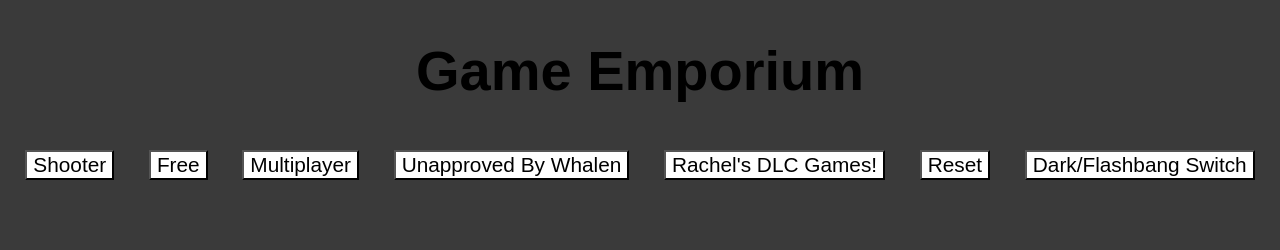
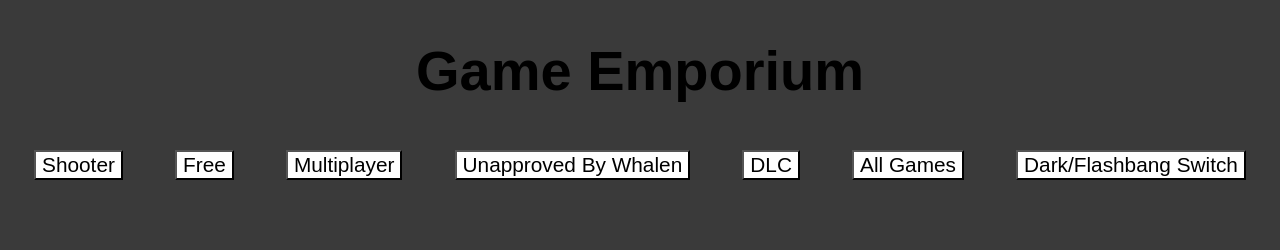
Before and after one commit to staten-island-tech/vite-project-d8b2896a-rylan-geykhman, a website built with Vite: page project/index.html in a window 1280 px wide. Shown: the top 250 px of the page. Built offline with nearby package versions, Linux system fonts and the light colour scheme; a web font is replaced by a local one.

Commit message:
final project w/ new code

```diff
--- a/project/index.html
+++ b/project/index.html
@@ -21,9 +21,9 @@
     <button id="freeButton" class="button">Free</button>
     <button id="multiplayerButton" class="button">Multiplayer</button>
     <button id="whalenButton" class="button">Unapproved By Whalen</button>
-    <button id="DLCButton" class="button">Rachel's DLC Games!</button>
-    <button id="resetButton" class="button">Reset</button>
-    <button id="modeSwitch" class="button">Dark/Flashbang Switch</button>
+    <button id="DLCButton" class="button">DLC</button>
+    <button id="resetButton" class="button">All Games</button>
+    <button id="modeSwitch" class="themeButton">Dark/Flashbang Switch</button>
   </div>
   <div class="cardlist" id="container">
 
--- a/project/js/games.js
+++ b/project/js/games.js
@@ -1,7 +1,7 @@
 const data = [
     {
         name: "Counter-Strike 2",
-        types: ["Shooter", "Free", "Multiplayer", "Approved By Whalen"],
+        types: ["All Games", "Shooter", "Free", "Multiplayer", "Approved By Whalen"],
         price: "Free",
         picture: "https://steamcdn-a.akamaihd.net/steam/apps/730/capsule_616x353.jpg",
         multiplayer: true,
@@ -10,7 +10,7 @@ const data = [
     },
     {
         name: "Fortnite",
-        types: ["Battle Royale", "Shooter", "Multiplayer", "Free", "Approved By Whalen"],
+        types: ["All Games", "Battle Royale", "Shooter", "Multiplayer", "Free", "Approved By Whalen"],
         picture: "https://th.bing.com/th/id/OIP.88XiV74jWk0bNFfAlwMovQHaEK?w=312&h=180&c=7&r=0&o=5&pid=1.7",
         multiplayer: true,
         price: "Free",
@@ -19,7 +19,7 @@ const data = [
     },
     {
         name: "One Piece: Odyssey",
-        types: ["Open-World", "RPG", "Anime", "DLC", "Unapproved By Whalen"],
+        types: ["All Games", "Open-World", "RPG", "Anime", "DLC", "Unapproved By Whalen"],
         picture: "https://th.bing.com/th/id/OIP.l0dQ_J-83PBWJSGUJgGcFAHaEL?w=292&h=180&c=7&r=0&o=5&pid=1.7",
         multiplayer: false,
         price: "$59.99",
@@ -28,7 +28,7 @@ const data = [
     },
     {
         name: "Genshin Impact",
-        types: ["Open-World", "RPG", "Gacha", "Free", "Unapproved By Whalen"],
+        types: ["All Games", "Open-World", "RPG", "Gacha", "Free", "Unapproved By Whalen"],
         picture: "https://th.bing.com/th/id/OIP.6UyAX3A4Rtf-Y4S_jvUYVgHaEK?w=303&h=180&c=7&r=0&o=5&pid=1.7",
         multiplayer: true,
         price: "Free (Social Status)",
@@ -37,7 +37,7 @@ const data = [
     },
     {
         name: "Minecraft",
-        types: ["Open-World", "Adventure", "Multiplayer", "DLC", "Approved By Whalen"],
+        types: ["All Games", "Open-World", "Adventure", "Multiplayer", "DLC", "Approved By Whalen"],
         picture: "https://th.bing.com/th/id/OIP.81usBOaz0sLSdWXI2b6XTAHaEK?w=249&h=180&c=7&r=0&o=5&pid=1.7",
         multiplayer: true,
         price: "$29.99",
@@ -46,7 +46,7 @@ const data = [
     },
     {
         name: "Cuphead",
-        types: ["Platformer", "Shooter", "Multiplayer", "DLC", "Approved By Whalen"],
+        types: ["All Games", "Platformer", "Shooter", "Multiplayer", "DLC", "Approved By Whalen"],
         picture: "https://th.bing.com/th/id/OIP.Gnzb6RfpoDPjwleU44OaLgHaEK?w=302&h=180&c=7&r=0&o=5&pid=1.7",
         multiplayer: true,
         price: "$19.99",
@@ -55,7 +55,7 @@ const data = [
     },
     {
         name: "Raft",
-        types: ["Open-World", "Adventure", "Multiplayer", "DLC", "Approved By Whalen"],
+        types: ["All Games","Open-World", "Adventure", "Multiplayer", "DLC", "Approved By Whalen"],
         picture: "https://th.bing.com/th/id/OIP.muY-qbKVWuAHYkBCSeH-EQFNC7?w=302&h=180&c=7&r=0&o=5&pid=1.7",
         multiplayer: true,
         price: "$59.99",
@@ -64,7 +64,7 @@ const data = [
     },
     {
         name: "Sea of Thieves",
-        types: ["Open-World", "Adventure", "Action", "Multiplayer", "DLC", "Approved By Whalen"],
+        types: ["All Games", "Open-World", "Adventure", "Action", "Multiplayer", "DLC", "Approved By Whalen"],
         picture: "https://th.bing.com/th/id/OIP.Am8XR4OwSH_TZZbTd8yaawHaEG?w=296&h=180&c=7&r=0&o=5&pid=1.7",
         multiplayer: true,
         price: "$59.99",
@@ -73,7 +73,7 @@ const data = [
     },
     {
         name: "League of Legends",
-        types: ["MOBA", "Versus", "Multiplayer", "DLC", "Unapproved By Whalen"],
+        types: ["All Games", "MOBA", "Versus", "Multiplayer", "DLC", "Unapproved By Whalen"],
         picture: "https://th.bing.com/th/id/OIP._I4jbvQ3-EPxo7S-Wts2JAHaEK?w=277&h=180&c=7&r=0&o=5&pid=1.7",
         multiplayer: true,
         price: "Free (Sanity + Unsanitary Living Conditions)",
--- a/project/js/main.js
+++ b/project/js/main.js
@@ -25,12 +25,7 @@ DOMSelectors.noApproval.addEventListener("click", function (event){
 DOMSelectors.DLCButton.addEventListener("click", function (event) {
     event.preventDefault()
     RachelLovesDLC()
-});
-
-DOMSelectors.resetButton.addEventListener("click", function (event) {
-    event.preventDefault()
-    createCards(data);
-}); */
+});*/
 
 DOMSelectors.modeSwitch.addEventListener("click", function (event) {
     event.preventDefault()
@@ -63,7 +58,7 @@ function filters(){
     let buttons = document.querySelectorAll(".button")
     buttons.forEach((btn)=> btn.addEventListener("click", function(){
         let category = btn.textContent
-        let newArr = data.filter((game)=> game.genres.includes(category))
+        let newArr = data.filter((game)=> game.types.includes(category))
         createCards(newArr)
     }))
 }
--- a/project/style.css
+++ b/project/style.css
@@ -66,7 +66,7 @@ body {
   justify-content: space-around;
 }
 
-
+.themeButton,
 .button {
   background-color: var(--button);
   text-align: center;
@@ -83,9 +83,3 @@ body {
   text-align: center;
   font-size: 3.5rem;
 }
-
-#waifuMode {
-  font-size: 0.05rem;
-  height: 0.25px;
-  width: 0.25px;
-}
```
